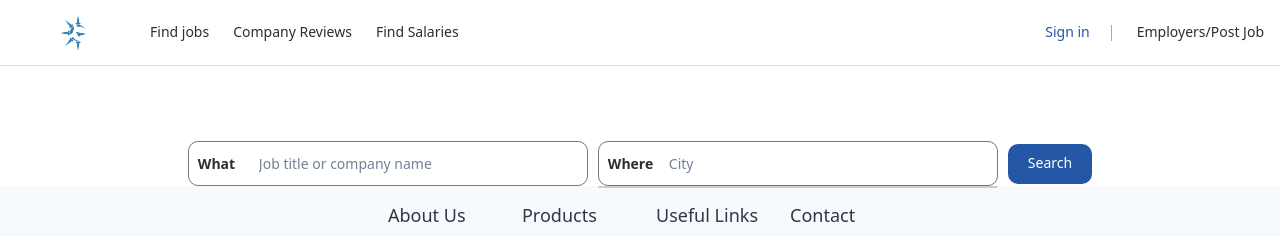
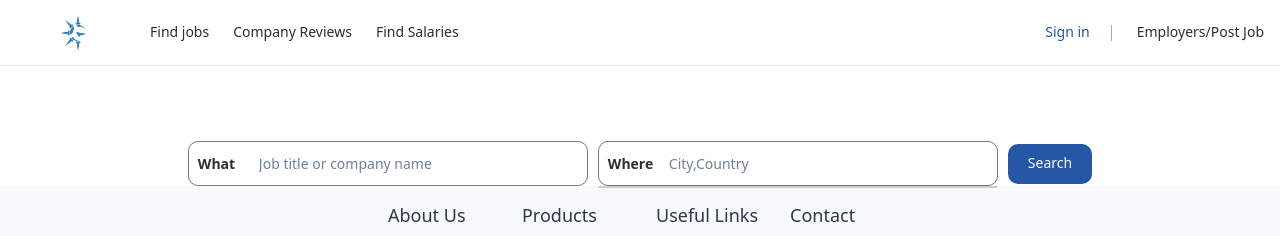
Before and after one commit to iamrahilhabibli/CareerCompassClient, a React (Create React App) app: page /home in a window 1280 px wide. Shown: the top 236 px of the page. Built offline with nearby package versions, Linux system fonts and the light colour scheme.

Commit message:
Search bar hover location

```diff
--- a/src/components/HomeSearchBar/Searchbar.jsx
+++ b/src/components/HomeSearchBar/Searchbar.jsx
@@ -6,6 +6,7 @@ import {
   List,
   ListIcon,
   ListItem,
+  Divider,
 } from "@chakra-ui/react";
 import { useCombobox } from "downshift";
 import { useState } from "react";
@@ -81,24 +82,31 @@ export function Searchbar() {
             border: "1px solid #ccc",
             w: "400px",
             h: "45px",
-            borderRadius: "10px",
+            borderTopRightRadius: "10px",
+            borderTopLeftRadius: "10px",
+            borderBottomRightRadius: isOpen ? "0" : "10px",
+            borderBottomLeftRadius: isOpen ? "0" : "10px",
             borderColor: "#767676",
             fontSize: "14px",
             fontWeight: "400",
             color: "#2d2d2d",
             _hover: { borderColor: "#2557a7", outline: "none" },
             _focus: { borderColor: "#2557a7", outline: "none" },
-            placeholder: "City",
+            placeholder: "City,Country",
           })}
         />
         <List
           {...getMenuProps()}
           position="absolute"
-          w="100%"
+          fontSize={"13px"}
+          w="400px"
+          _hover={"blue.200"}
           maxH="200px"
           overflowY="auto"
           border="1px solid #ccc"
-          borderRadius="10px"
+          borderTop={isOpen ? "0" : "1px solid #ccc"}
+          borderBottomLeftRadius="10px"
+          borderBottomRightRadius="10px"
           bgColor="white"
           zIndex={2}
           listStyleType="none"
@@ -110,8 +118,8 @@ export function Searchbar() {
               <ListItem
                 key={item.id}
                 {...getItemProps({ item, index })}
-                padding="10px"
-                bgColor={highlightedIndex === index ? "lightgray" : "white"}
+                padding="8px"
+                bgColor={highlightedIndex === index ? "blue.100" : "white"}
               >
                 {item.location}
               </ListItem>
```
